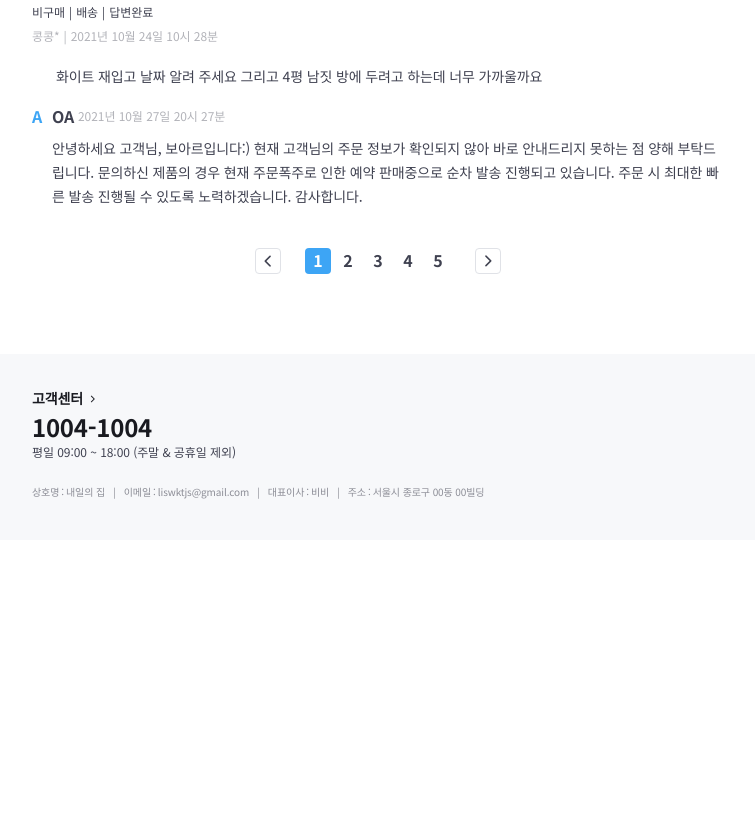
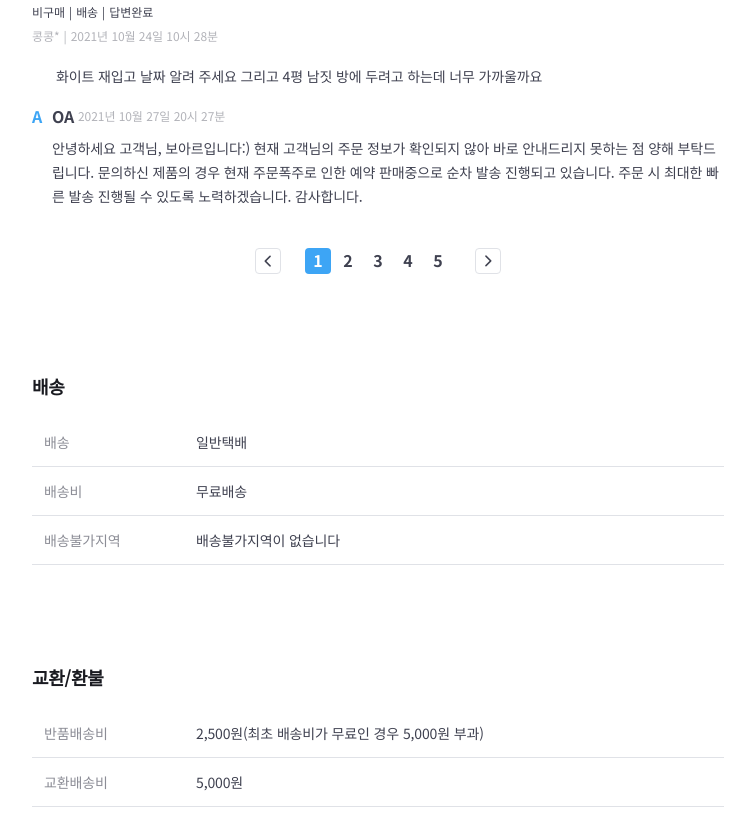
Before and after one commit to liswktjs/tomorrowHouse, a website: page index.html in a window 1280 px wide. Shown: the part 11184-12000 px from the top of the page, without its empty margins (48-803 px from the left). Before the commit the page ends 11724 px from the top, so only its background shows below. Drawn offline with nearby package versions, Linux system fonts and the light colour scheme; files that its build step writes are made by us from their sources; files whose address does not match are found by name.

Commit message:
🚧 markup product shipment table

```diff
--- a/index.html
+++ b/index.html
@@ -1322,6 +1322,58 @@
                 <p class="inquiry-empty">문의내역이 없습니다.</p>
               </div>
             </section> -->
+            <div id="product-shipment" role="tabpanel">
+              <section class="product-section">
+                <header class="product-section-header">
+                  <h1 class="title">배송</h1>
+                </header>
+
+                <div class="product-section-content">
+                  <table class="product-table">
+                    <tbody>
+                      <tr>
+                        <th scope="row">배송</th>
+                        <td>일반택배</td>
+                      </tr>
+                      <tr>
+                        <th scope="row">배송비</th>
+                        <td>무료배송</td>
+                      </tr>
+                      <tr>
+                        <th scope="row">배송불가지역</th>
+                        <td>배송불가지역이 없습니다</td>
+                      </tr>
+                    </tbody>
+                  </table>
+                </div>
+              </section>
+              <div class="product-section-divider sm-only" aria-hidden></div>
+              <section class="product-section">
+                <header class="product-section-header">
+                  <h1 class="title">교환/환불</h1>
+                </header>
+
+                <div class="product-section-content">
+                  <table class="product-table">
+                    <tbody>
+                      <tr>
+                        <th scope="row">반품배송비</th>
+                        <td>2,500원(최초 배송비가 무료인 경우 5,000원 부과)</td>
+                      </tr>
+                      <tr>
+                        <th scope="row">교환배송비</th>
+                        <td>5,000원</td>
+                      </tr>
+                      <tr>
+                        <th scope="row">보내실 곳</th>
+                        <td>(00000) 서울 종로구 누하동</td>
+                      </tr>
+                    </tbody>
+                  </table>
+                </div>
+              </section>
+              <div class="product-section-divider sm-only" aria-hidden></div>
+            </div>
           </div>
         </div>
       </div>
```
